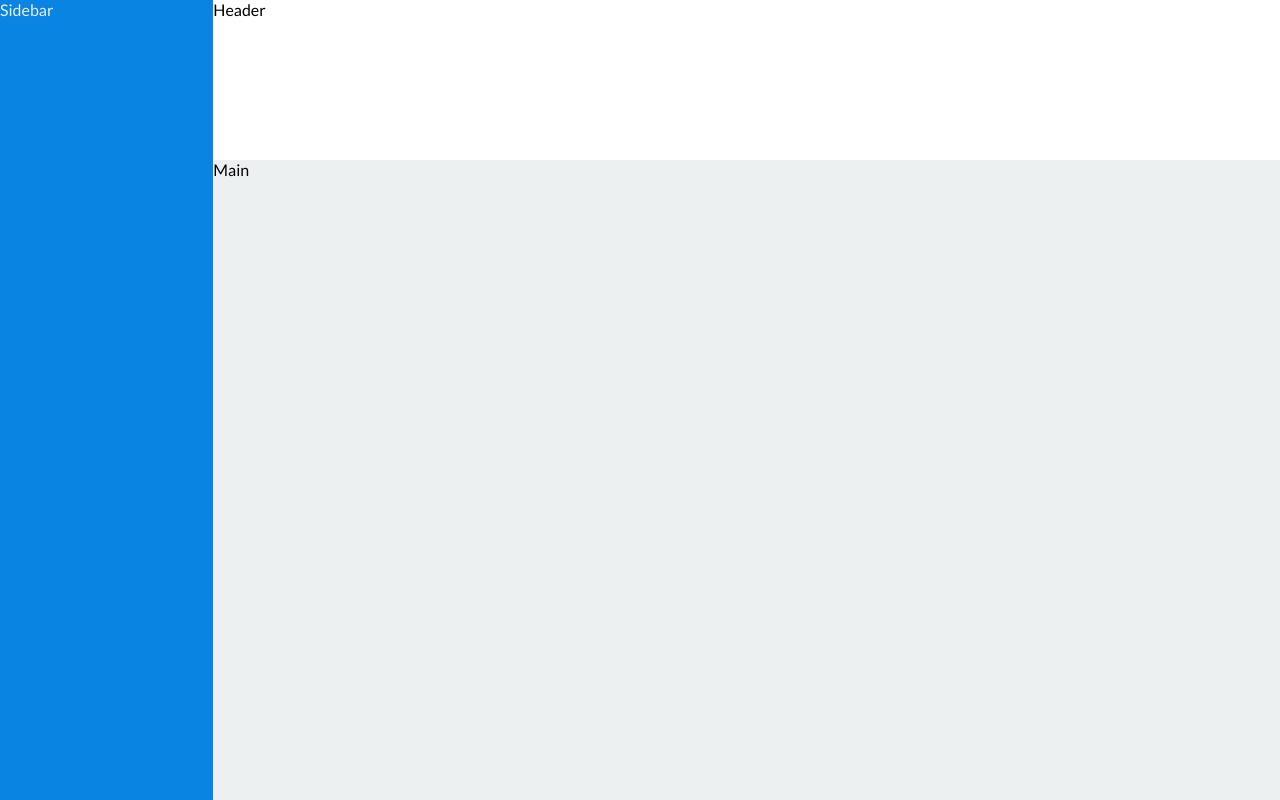
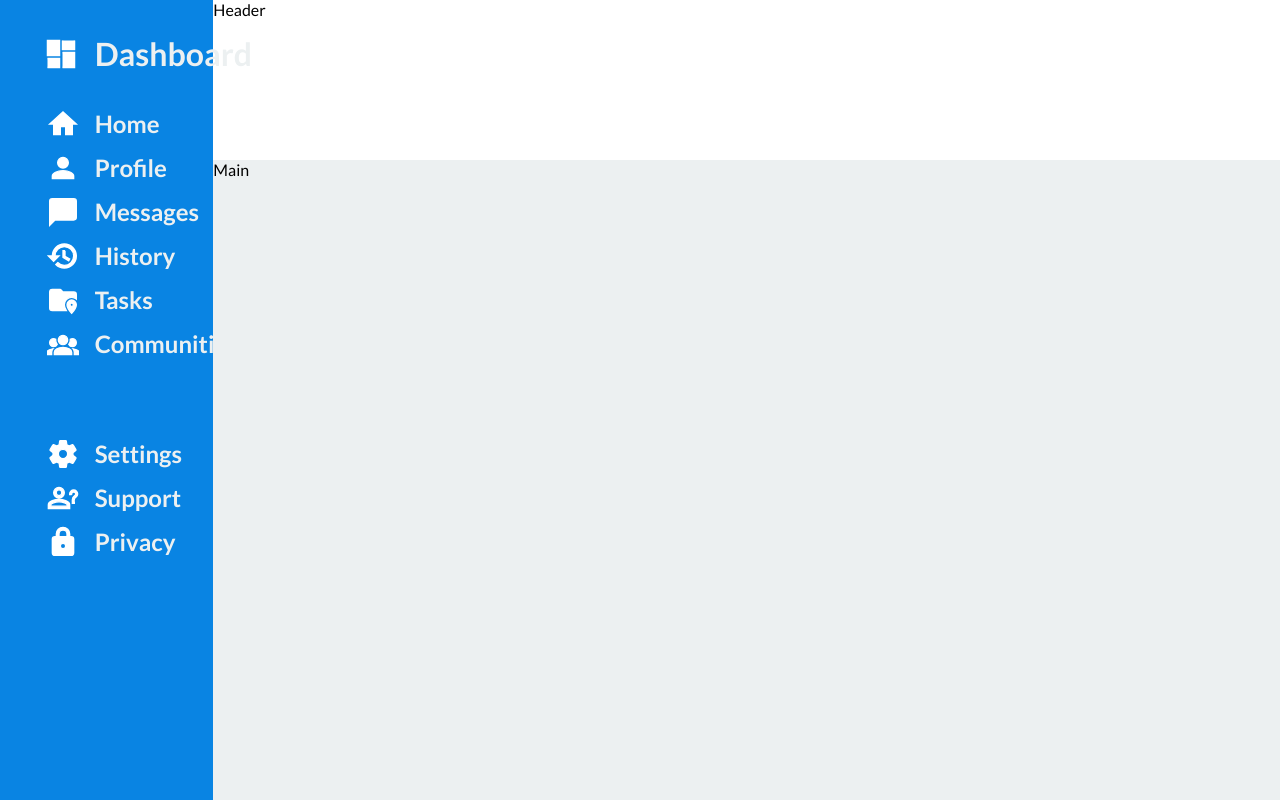
Before and after one commit to tylerhand1/odin-admin-dashboard, a plain HTML site: page index.html in a window 1280 px wide. Drawn offline with Linux system fonts and the light colour scheme.

Commit message:
Made sidebar and styled it

```diff
--- a/index.html
+++ b/index.html
@@ -12,8 +12,59 @@
 </head>
 <body>
     <div class="container">
+        <div class="sidebar">
+            <div class="title">
+                <img src="./view-dashboard.svg" alt="Dashboard logo">
+                <h3>Dashboard</h3>
+            </div>
+            <div class="navbar">
+                <div class="top">
+                    <ul>
+                        <li>
+                            <img src="./home.svg" alt="Home Icon" class="list-svg">
+                            <a href="#">Home</a>
+                        </li>
+                        <li>
+                            <img src="./account.svg" alt="Profile Icon" class="list-svg">
+                            <a href="#">Profile</a>
+                        </li>
+                        <li>
+                            <img src="./message.svg" alt="Messages Icon" class="list-svg">
+                            <a href="#">Messages</a>
+                        </li>
+                        <li>
+                            <img src="./history.svg" alt="History Icon" class="list-svg">
+                            <a href="#">History</a>
+                        </li>
+                        <li>
+                            <img src="./folder-marker.svg" alt="Tasks Icon" class="list-svg">
+                            <a href="#">Tasks</a>
+                        </li>
+                        <li>
+                            <img src="./account-group.svg" alt="Communities Icon" class="list-svg">
+                            <a href="#">Communities</a>
+                        </li>
+                    </ul>
+                </div>
+                <div class="bottom">
+                    <ul>
+                        <li>
+                            <img src="./cog.svg" alt="Settings Icon" class="list-svg">
+                            <a href="#">Settings</a>
+                        </li>
+                        <li>
+                            <img src="./account-question-outline.svg" alt="Support Icon" class="list-svg">
+                            <a href="#">Support</a>
+                        </li>
+                        <li>
+                            <img src="./lock.svg" alt="Privacy Icon" class="list-svg">
+                            <a href="#">Privacy</a>
+                        </li>
+                    </ul>
+                </div>
+            </div>
+        </div>
         <header class="header">Header</header>
-        <div class="sidebar">Sidebar</div>
         <main class="main">Main</main>
     </div>
 </body>
--- a/style.css
+++ b/style.css
@@ -2,7 +2,7 @@
     margin: 0;
     padding: 0;
     box-sizing: border-box;
-    /* outline: 1px solid red; */
+    /* outline: 1px solid reds; */
 }
 
 html, body {
@@ -15,6 +15,11 @@ body {
     background-color: #fff;
 }
 
+a {
+    color: #ecf0f1;
+    text-decoration: none;
+}
+
 .container {
     display: grid;
     height: 100%;
@@ -22,9 +27,7 @@ body {
     grid-template-rows: 1fr 4fr;
 }
 
-.header {
-    grid-column: 2 / -1;
-}
+/* Sidebar */
 
 .sidebar {
     grid-row: 1 / -1;
@@ -32,6 +35,77 @@ body {
     color: #ecf0f1;
 }
 
+.sidebar .title,
+.sidebar .navbar {
+    width: 60%;
+    margin: 0 auto;
+}
+
+.sidebar .title {
+    display: grid;
+    grid-template-columns: 36px auto;
+    gap: 16px;
+    align-items: start;
+
+    height: 36px;
+    margin: 36px auto;
+}
+
+.sidebar .title img {
+    height: 36px;
+}
+
+.sidebar .title h3 {
+    font-size: 32px;
+    line-height: 36px;
+}
+
+.navbar {
+    display: grid;
+    grid-template-columns: auto;
+    grid-template-rows: 1fr 1fr;
+}
+
+.navbar ul {
+    list-style-type: none;
+}
+
+.navbar li {
+    display: grid;
+    grid-template-columns: 36px auto;
+    gap: 16px;
+    align-items: start;
+
+    font-size: 24px;
+    line-height: 32px;
+    font-weight: bold;
+
+    height: 32px;
+    margin-bottom: 12px;
+}
+
+.navbar .top,
+.navbar .bottom {
+    display: grid;
+    align-items: center;
+}
+
+.navbar img {
+    justify-self: end;
+}
+
+.list-svg {
+    height: 32px;
+}
+
+/* Header */
+
+.header {
+    grid-column: 2 / -1;
+}
+
+/* Main content */
+
 .main {
     grid-column: 2;
     background-color: #ecf0f1;
```
Also changed, not shown: account-group.svg (added), account-question-outline.svg (added), account.svg (added), clock-time-three.svg (added), cog.svg (added), folder-marker.svg (added), history.svg (added), home.svg (added), lock.svg (added), message.svg (added), view-dashboard.svg (added).
